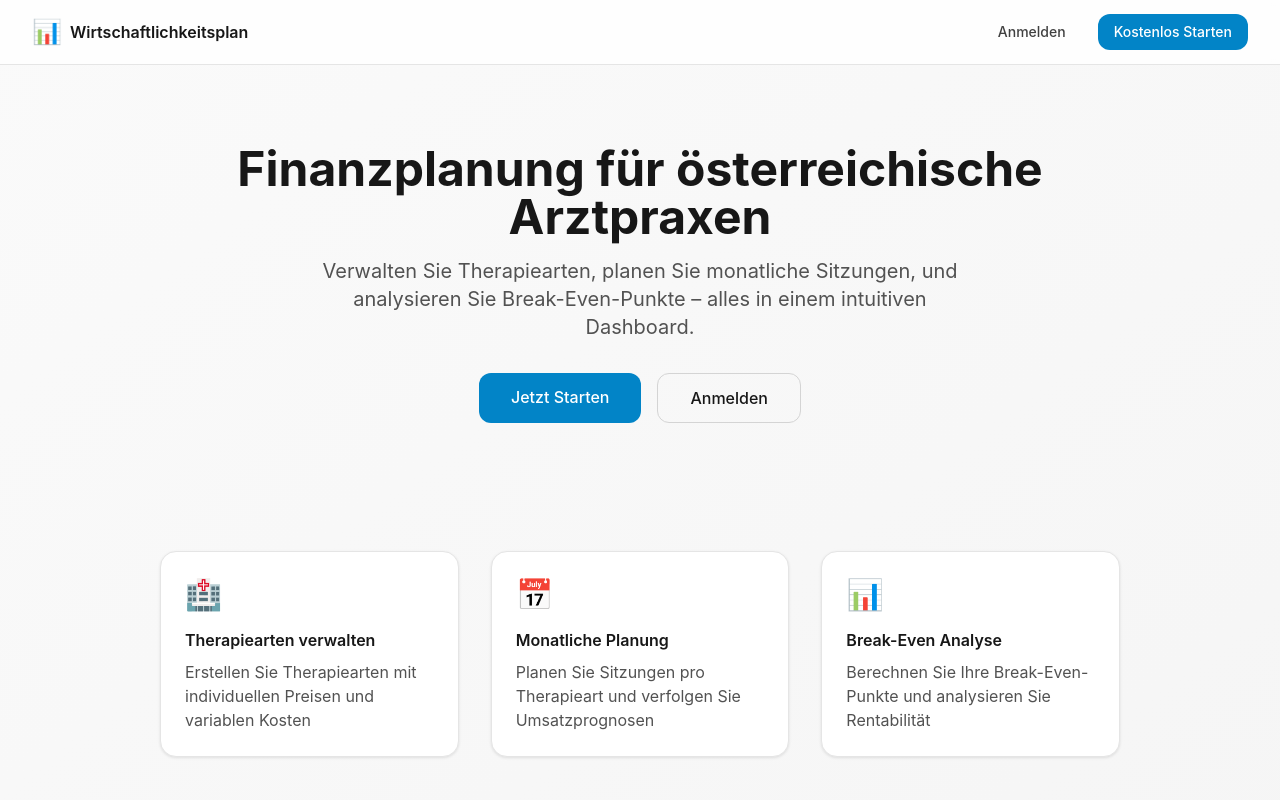
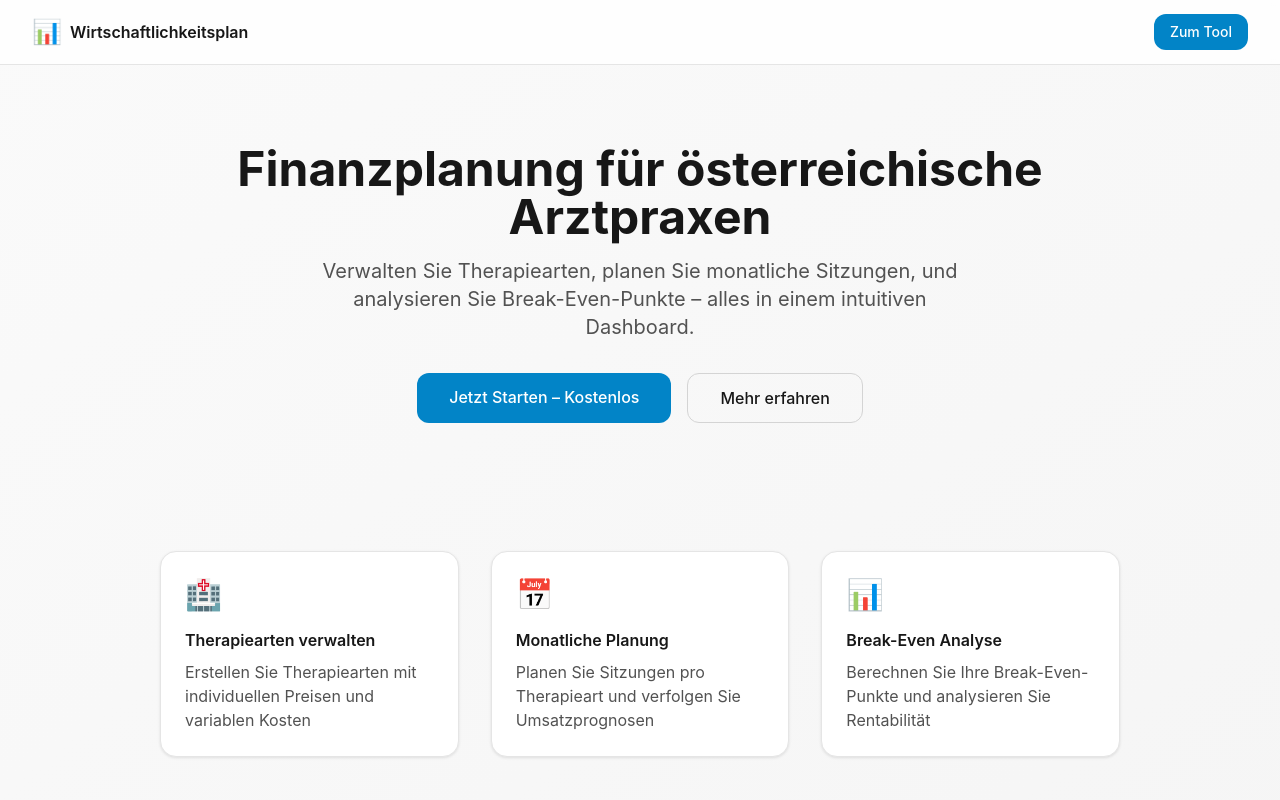
Before and after one commit to BenWWTF/wirtschaftlichkeitsplan, a Next.js app: page / in a window 1280 px wide. Shown: the top 800 px of the page. Built offline with nearby package versions, Linux system fonts and the light colour scheme; no server answers.

Commit message:
Remove authentication requirement - make app publicly accessible without login/signup

```diff
--- a/app/(dashboard)/dashboard/page.tsx
+++ b/app/(dashboard)/dashboard/page.tsx
@@ -1,31 +1,31 @@
 import Link from 'next/link'
-import { redirect } from 'next/navigation'
-import { getUser } from '@/lib/actions/auth'
 
 export const metadata = {
   title: 'Dashboard - Wirtschaftlichkeitsplan',
   description: 'Ihr Financial Planning Dashboard'
 }
 
-export default async function DashboardPage() {
-  const user = await getUser()
-
-  if (!user) {
-    redirect('/login')
-  }
-
+export default function DashboardPage() {
   return (
     <main className="min-h-screen bg-white dark:bg-neutral-950">
       <div className="max-w-7xl mx-auto px-4 sm:px-6 lg:px-8 py-12">
         <div className="space-y-8">
           {/* Header */}
-          <div>
-            <h1 className="text-3xl font-bold text-neutral-900 dark:text-white">
-              Willkommen, {user.email}!
-            </h1>
-            <p className="text-neutral-600 dark:text-neutral-400 mt-2">
-              Willkommen in Ihrem Financial Planning Dashboard
-            </p>
+          <div className="flex items-center justify-between">
+            <div>
+              <h1 className="text-3xl font-bold text-neutral-900 dark:text-white">
+                Wirtschaftlichkeitsplan Tool
+              </h1>
+              <p className="text-neutral-600 dark:text-neutral-400 mt-2">
+                Kostenlos nutzbar – Keine Registrierung erforderlich
+              </p>
+            </div>
+            <Link
+              href="/"
+              className="px-4 py-2 text-sm font-medium text-neutral-700 dark:text-neutral-300 hover:text-neutral-900 dark:hover:text-white transition-colors"
+            >
+              ← Zurück
+            </Link>
           </div>
 
           {/* Quick Actions */}
--- a/app/page.tsx
+++ b/app/page.tsx
@@ -1,16 +1,6 @@
 import Link from 'next/link'
-import { createClient } from '@/utils/supabase/server'
-import { redirect } from 'next/navigation'
 
-export default async function Home() {
-  const supabase = await createClient()
-  const { data } = await supabase.auth.getUser()
-
-  // Redirect to dashboard if already logged in
-  if (data?.user) {
-    redirect('/dashboard')
-  }
-
+export default function Home() {
   return (
     <main className="min-h-screen bg-gradient-to-br from-neutral-50 to-neutral-100 dark:from-neutral-900 dark:to-neutral-950">
       {/* Navigation */}
@@ -24,16 +14,10 @@ export default async function Home() {
           </div>
           <div className="flex items-center gap-4">
             <Link
-              href="/login"
-              className="px-4 py-2 text-sm font-medium text-neutral-700 dark:text-neutral-300 hover:text-neutral-900 dark:hover:text-white transition-colors"
-            >
-              Anmelden
-            </Link>
-            <Link
-              href="/signup"
+              href="/dashboard"
               className="px-4 py-2 text-sm font-medium bg-primary-600 text-white rounded-lg hover:bg-primary-700 transition-colors"
             >
-              Kostenlos Starten
+              Zum Tool
             </Link>
           </div>
         </div>
@@ -49,22 +33,22 @@ export default async function Home() {
         </p>
         <div className="flex flex-col sm:flex-row gap-4 justify-center">
           <Link
-            href="/signup"
+            href="/dashboard"
             className="px-8 py-3 bg-primary-600 text-white font-medium rounded-lg hover:bg-primary-700 transition-colors"
           >
-            Jetzt Starten
+            Jetzt Starten – Kostenlos
           </Link>
           <Link
-            href="/login"
+            href="#features"
             className="px-8 py-3 border border-neutral-300 dark:border-neutral-600 text-neutral-900 dark:text-white font-medium rounded-lg hover:bg-neutral-100 dark:hover:bg-neutral-800 transition-colors"
           >
-            Anmelden
+            Mehr erfahren
           </Link>
         </div>
       </div>
 
       {/* Features */}
-      <div className="max-w-5xl mx-auto px-4 sm:px-6 lg:px-8 py-16">
+      <div id="features" className="max-w-5xl mx-auto px-4 sm:px-6 lg:px-8 py-16">
         <div className="grid md:grid-cols-3 gap-8">
           <div className="p-6 bg-white dark:bg-neutral-800 rounded-xl shadow-sm border border-neutral-200 dark:border-neutral-700">
             <div className="text-3xl mb-4">🏥</div>
```
